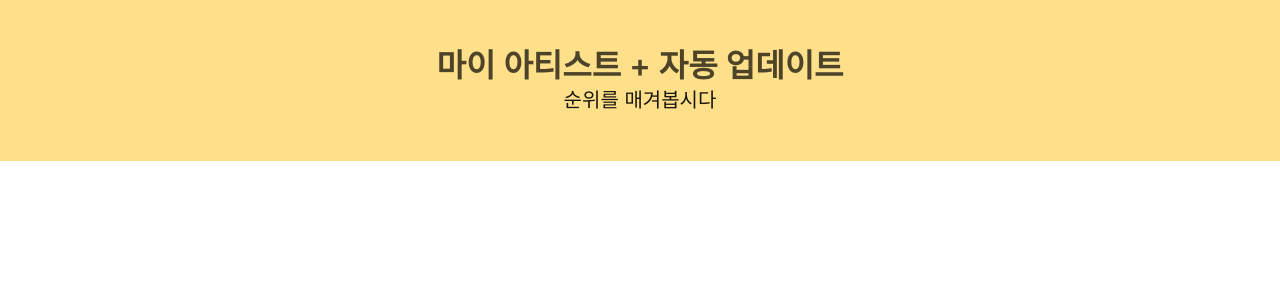
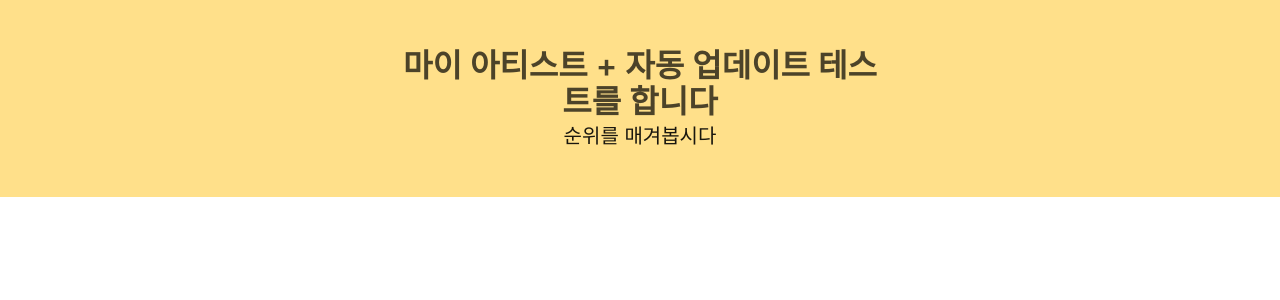
Before and after one commit to franz8410/moviestar, a Flask app: page / in a window 1280 px wide. Shown: the top 300 px of the page. Run offline with Flask 2, Linux system fonts and the light colour scheme; data that the repository does not hold is empty; some libraries are stand-ins or nearby versions.

Commit message:
푸시 테스트

```diff
--- a/templates/index.html
+++ b/templates/index.html
@@ -148,7 +148,7 @@
             <div class="hero-body">
                 <div class="container center">
                     <h1 class="title">
-                        마이 아티스트 + 자동 업데이트
+                        마이 아티스트 + 자동 업데이트 테스트를 합니다
                     </h1>
                     <h2 class="subtitle">
                         순위를 매겨봅시다
```
